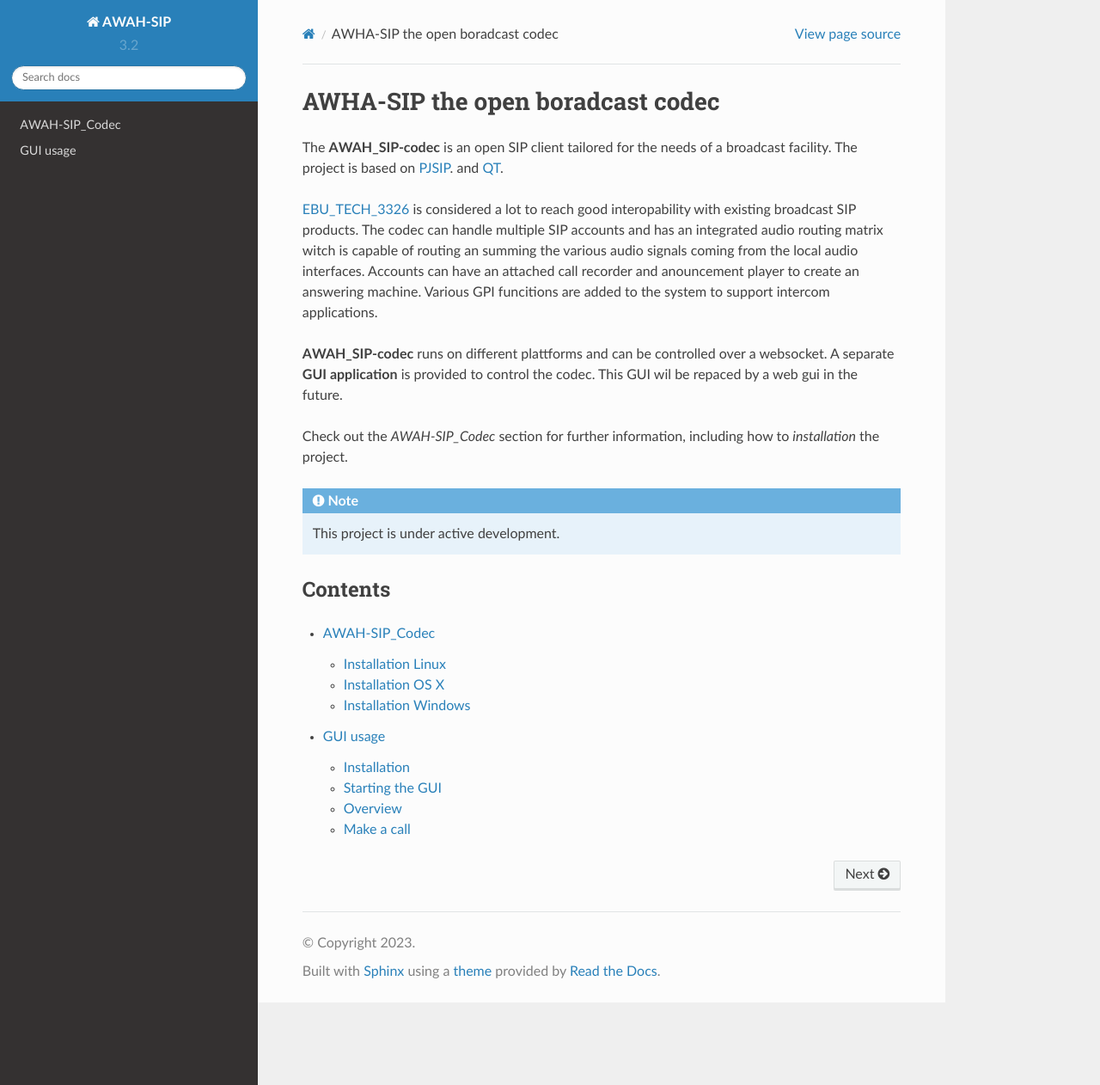
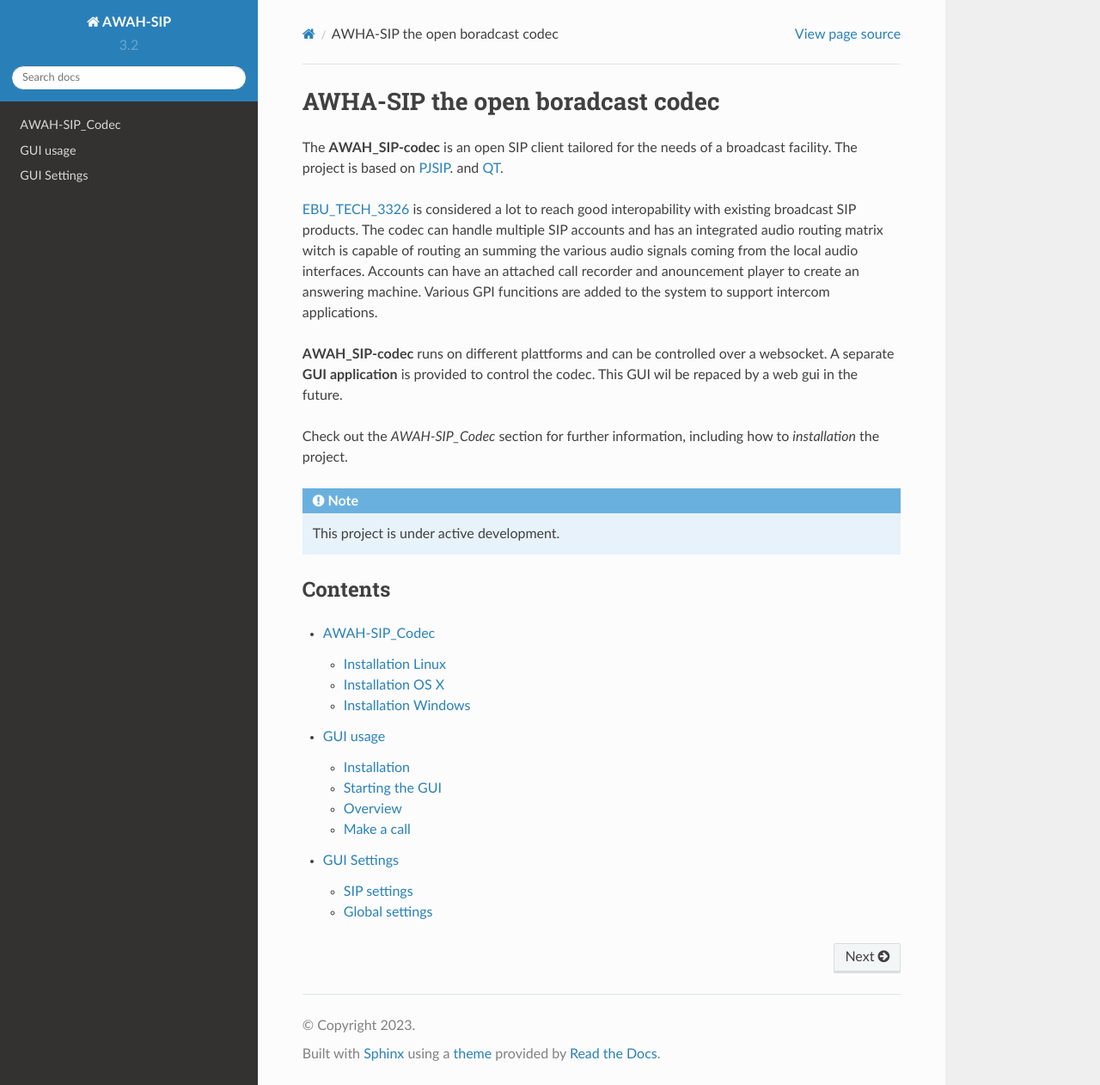
Before and after one commit to AWAH-SIP/AWAH-SIP_Documentation, a Sphinx documentation site: the page built from docs/source/index.rst, in a window 1280 px wide and 1262 px high. Shown: the whole window at 86% size. Built offline with Sphinx 7.4.7 and the Read the Docs theme 2.0.0, drawn with Linux system fonts in a browser that asks for light colours; pages that are not in the unit, such as notebooks, are missing from menus.

Commit message:
updated settings

```diff
--- a/docs/source/AWAH-SIP_GUI.rst
+++ b/docs/source/AWAH-SIP_GUI.rst
@@ -1,5 +1,5 @@
 AWAH-SIP_GUI
-==============
+============
 
 
 The AWAH_SIP_GUI is a standalone GUI application to control the AWAH-SIP_Codec
--- a/docs/source/AWAH-SIP_GUI_Settings.rst
+++ b/docs/source/AWAH-SIP_GUI_Settings.rst
@@ -0,0 +1,14 @@
+Settings
+========
+
+All the relevant settings are in this dialog.
+
+SIP settings
+------------
+
+SIP settings found here.
+
+Global settings
+---------------
+
+Global settings found here.
```
